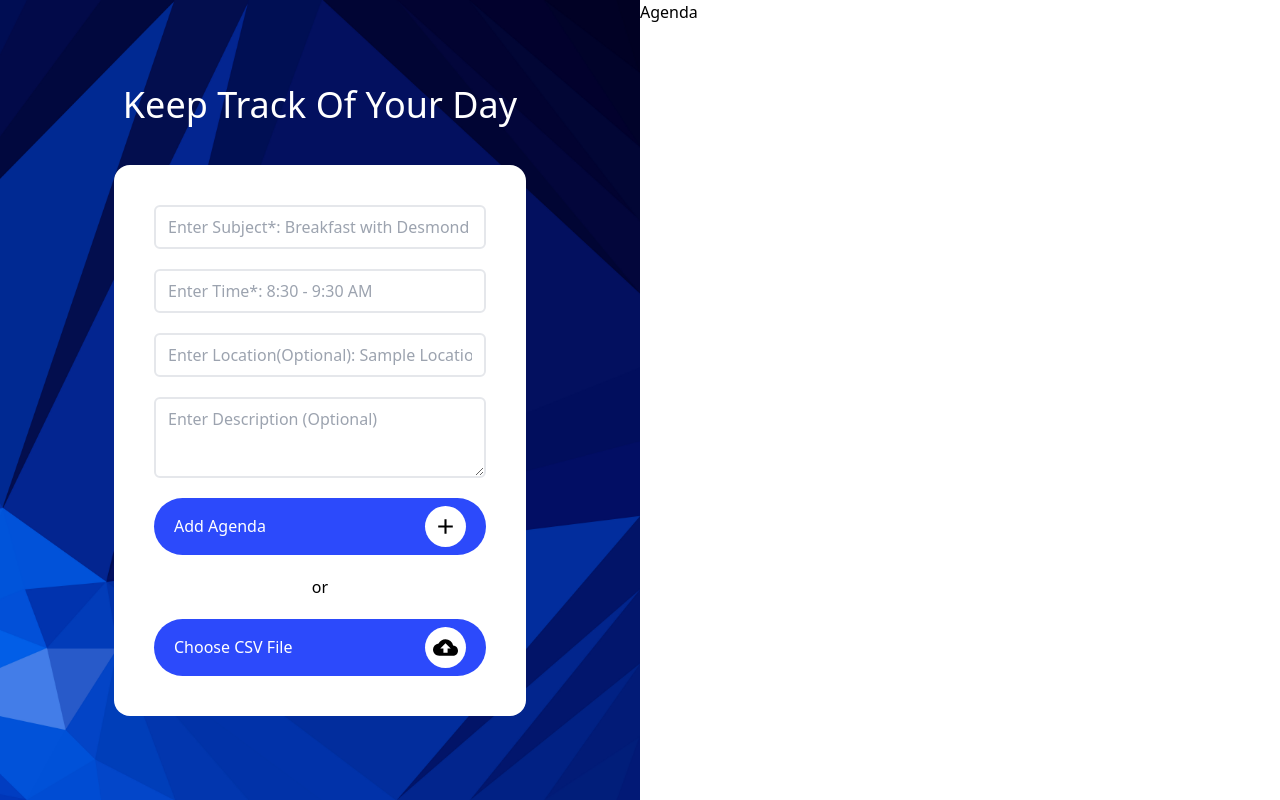
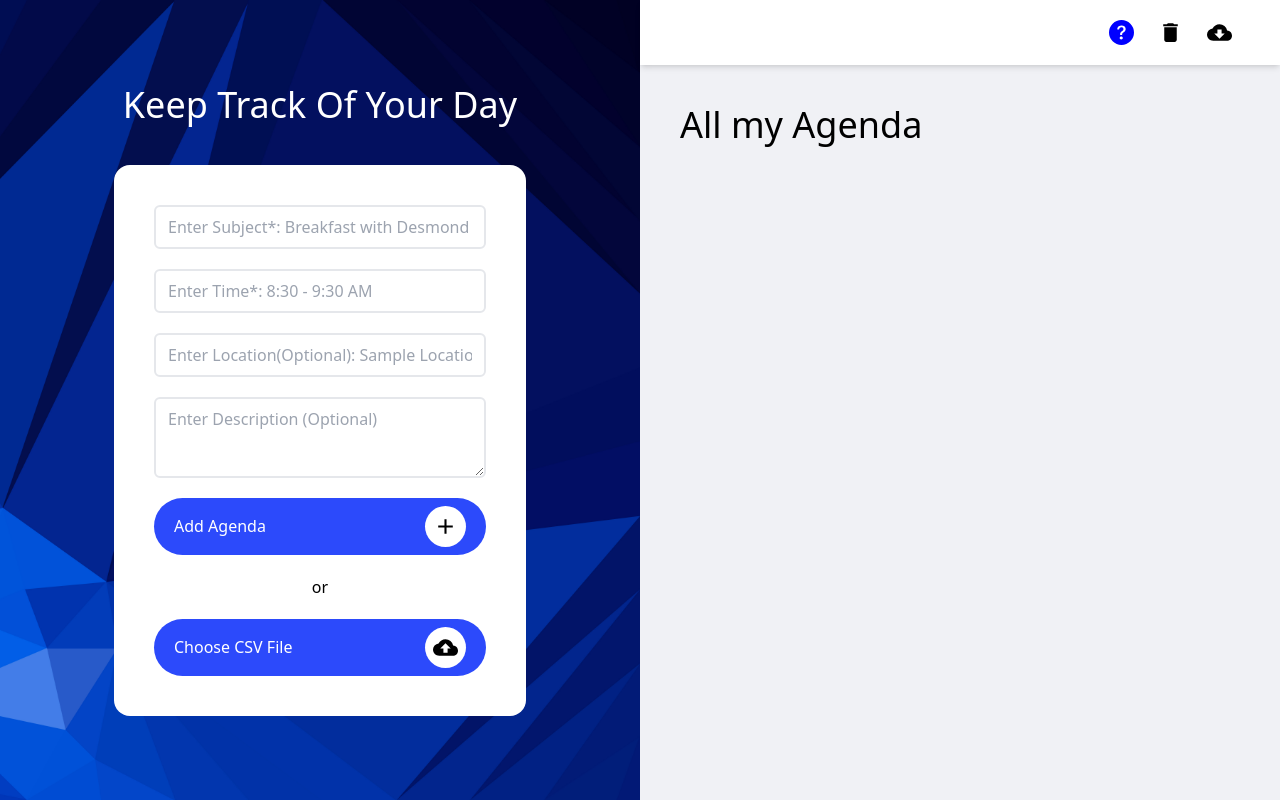
Before and after one commit to obendesmond/agenda_pro_yt, a React (Create React App) app: page / in a window 1280 px wide. Built offline with nearby package versions, Linux system fonts and the light colour scheme.

Commit message:
finished agenda header ui

```diff
--- a/src/components/Agenda.js
+++ b/src/components/Agenda.js
@@ -1,7 +1,65 @@
-import React from "react";
+import React, { useState } from "react";
+import CircularIcon from "./CircularIcon";
+import { MdCloudDownload } from "react-icons/md";
+import Icon from "./Icon";
+import { BsQuestionCircleFill } from "react-icons/bs";
+import { MdDelete } from "react-icons/md";
+import { BiHide } from "react-icons/bi";
 
 const Agenda = () => {
-  return <div className="flex-[0.5]">Agenda</div>;
+  const [show, setShow] = useState(false);
+
+  return (
+    <div className="flex-[0.5] bg-greyColor w-full">
+      {/* agenda header */}
+      <div className="bg-white flex flex-row items-center justify-end pr-10 gap-2 py-3 w-full shadow-md">
+        <Icon
+          click={() => setShow(!show)}
+          color={show ? "red" : "blue"}
+          Icon={show ? BiHide : BsQuestionCircleFill}
+        />
+        <Icon Icon={MdDelete} />
+        <CircularIcon Icon={MdCloudDownload} />
+      </div>
+
+      <div className="p-10">
+        {show ? (
+          <div>
+            <p className="text-4xl mb-5">Agenda-Pro Instructions</p>
+            <ul>
+              <li>
+                Using the form, you can add an agenda by entering atleast a
+                subject and time
+              </li>
+              <br />
+              <li>You can delete all agenda with the trash icon above</li>
+              <br />
+              <li>
+                Your csv should have the "subject", "time", "location" and
+                "description" as columns, seperated by commas
+              </li>{" "}
+              <br />
+              <li>
+                Click the "Choose csv File" button and choose a ".csv" (comma
+                seperated values) file
+              </li>
+              <br />
+              <li>
+                Then click the "Upload ... to agenda" green button to upload to
+                agenda
+              </li>
+              <br />
+              <li>All previous agenda will be completely replaced</li>
+            </ul>
+          </div>
+        ) : (
+          <div>
+            <p className="text-4xl mb-5">All my Agenda</p>
+          </div>
+        )}
+      </div>
+    </div>
+  );
 };
 
 export default Agenda;
--- a/src/components/CircularIcon.js
+++ b/src/components/CircularIcon.js
@@ -2,7 +2,7 @@ import React from 'react'
 
 const CircularIcon = ({Icon}) => {
   return (
-    <span className='bg-white p-2 rounded-full hover:drop-shadow-md'>
+    <span className='bg-white p-2 cursor-pointer rounded-full hover:drop-shadow-md'>
         <Icon size={25} />
     </span>
   )
--- /dev/null
+++ b/src/components/Icon.js
@@ -0,0 +1,11 @@
+import React from 'react'
+
+const Icon = ({Icon, color, click}) => {
+  return (
+    <div onClick={click} className='hover:bg-greyColor p-2 rounded-full cursor-pointer'>
+        <Icon color={color} size={25} />
+    </div>
+  )
+}
+
+export default Icon
```
